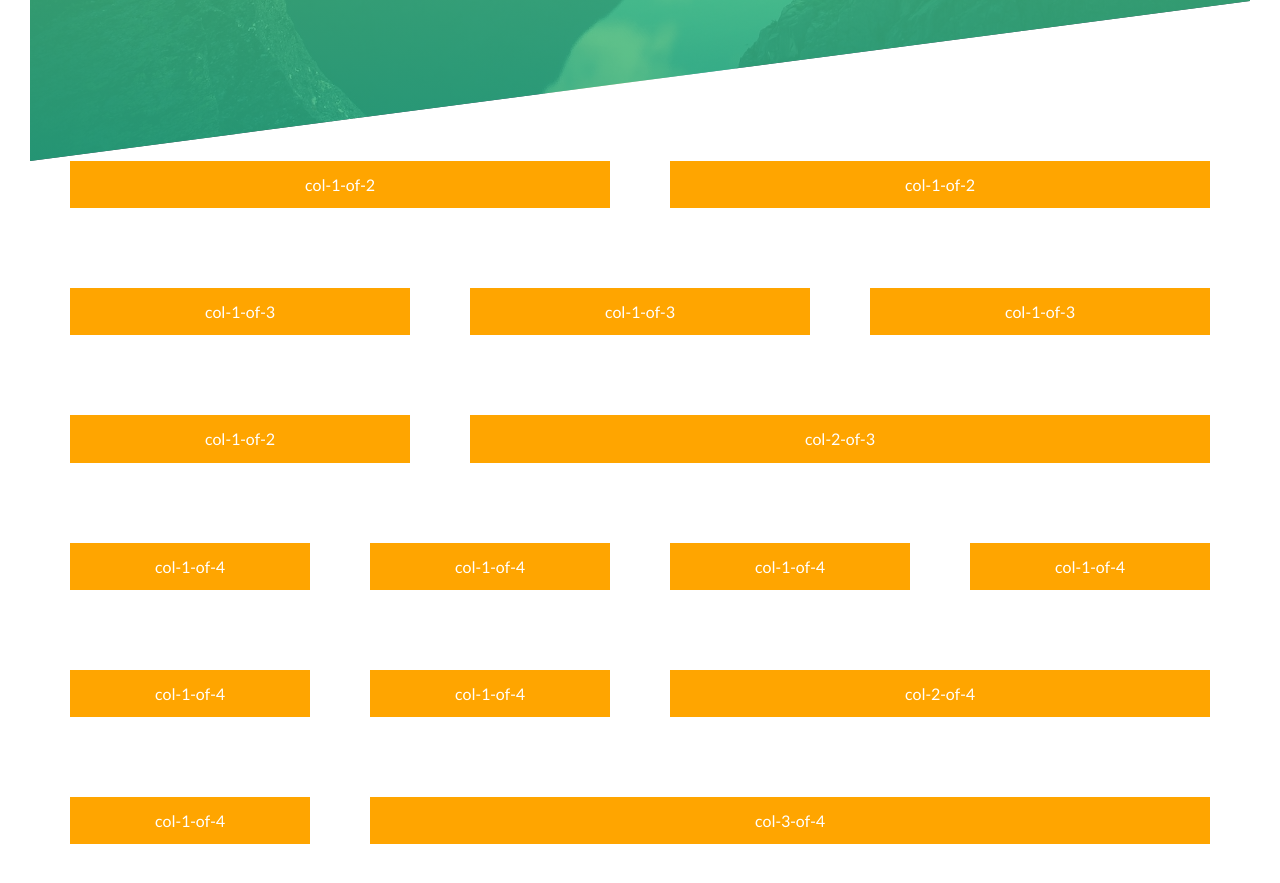
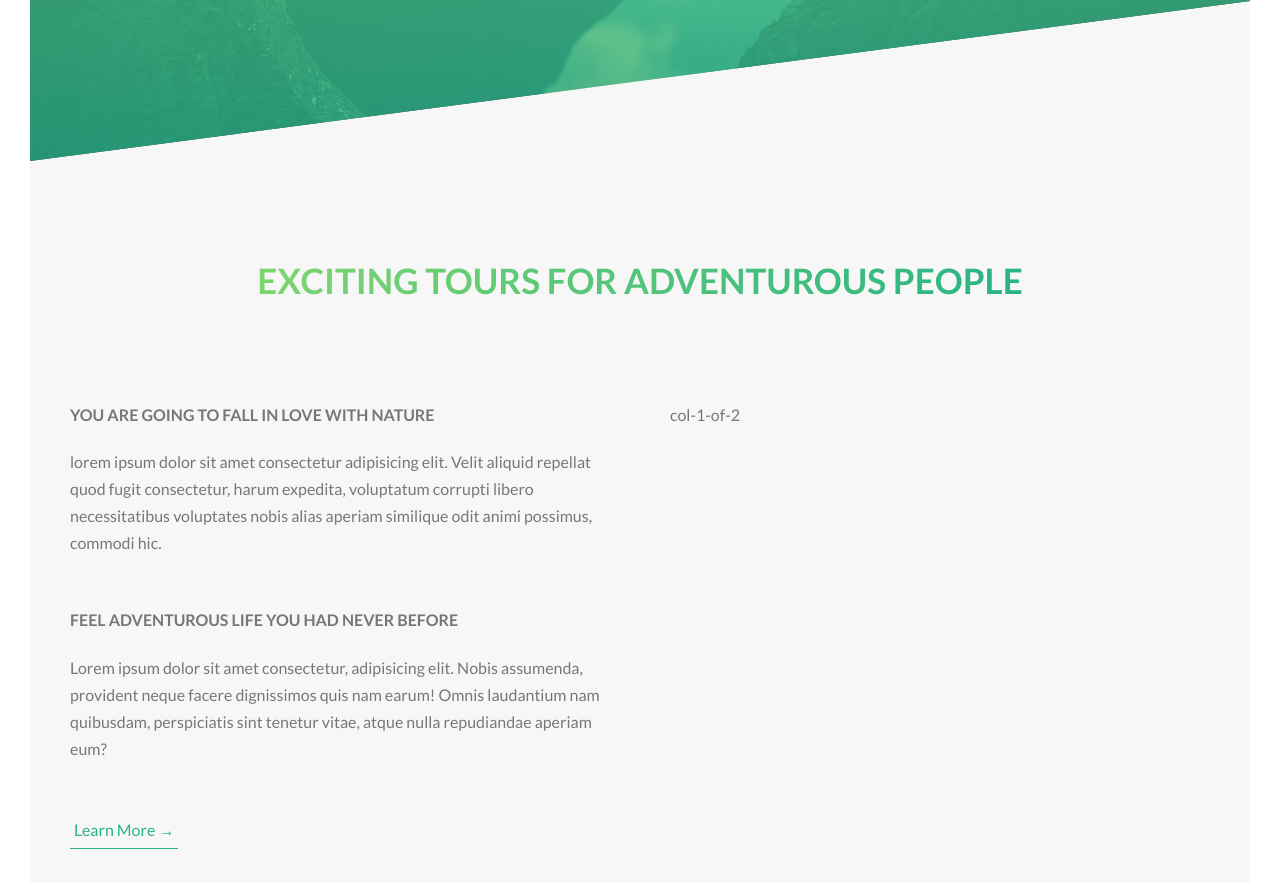
Before and after one commit to anitkumarsingh/advanced-css-natours, a website: page index.html in a window 1280 px wide. Shown: the part 629-1512 px from the top of the page. Drawn offline with Linux system fonts and the light colour scheme.

Commit message:
about us part-2

```diff
--- a/css/style.css
+++ b/css/style.css
@@ -57,6 +57,73 @@ body {
   color: #777;
   padding: 3rem; }
 
+/* line 10, scss/base/_typography.scss */
+.primary-heading {
+  color: #fff;
+  text-transform: uppercase;
+  backface-visibility: hidden;
+  margin-bottom: 4rem; }
+  /* line 16, scss/base/_typography.scss */
+  .primary-heading--main {
+    display: block;
+    font-size: 6rem;
+    font-weight: 400;
+    letter-spacing: 3.5rem;
+    animation-name: moveInLeft;
+    animation-duration: 1s;
+    animation-timing-function: ease-out; }
+  /* line 26, scss/base/_typography.scss */
+  .primary-heading--sub {
+    display: block;
+    font-size: 2rem;
+    font-weight: 700;
+    letter-spacing: 1.75rem;
+    animation: moveInRight 1s ease-out; }
+
+/* line 34, scss/base/_typography.scss */
+.secondary-heading {
+  font-size: 3.5rem;
+  text-transform: uppercase;
+  font-weight: 700;
+  display: inline-block;
+  background-image: linear-gradient(to right, #7ed56f, #28b485);
+  -webkit-background-clip: text;
+  color: transparent;
+  transition: all .2s; }
+  /* line 44, scss/base/_typography.scss */
+  .secondary-heading:hover {
+    transform: skewY(5deg) skewX(10deg) scale(1.1);
+    text-shadow: 0.5rem 2rem 6rem rgba(0, 0, 0, 0.4); }
+
+/* line 49, scss/base/_typography.scss */
+.tertiary-heading {
+  font-size: 1.6rem;
+  text-transform: uppercase;
+  font-weight: 700; }
+
+/* line 54, scss/base/_typography.scss */
+.paragraph {
+  font-size: 1.6rem; }
+  /* line 56, scss/base/_typography.scss */
+  .paragraph:not(:last-child) {
+    margin-bottom: 5rem; }
+
+/* line 1, scss/base/_utilities.scss */
+.u-text-center {
+  text-align: center; }
+
+/* line 2, scss/base/_utilities.scss */
+.u-margin-bottom-small {
+  margin-bottom: 2rem; }
+
+/* line 3, scss/base/_utilities.scss */
+.u-margin-bottom-medium {
+  margin-bottom: 4rem; }
+
+/* line 4, scss/base/_utilities.scss */
+.u-margin-bottom-large {
+  margin-bottom: 8rem; }
+
 /* line 2, scss/components/_buttons.scss */
 .btn:link, .btn:visited {
   text-decoration: none;
@@ -107,6 +174,28 @@ body {
   animation: moveInBottom 0.5s ease-out 0.75s;
   animation-fill-mode: backwards; }
 
+/* line 55, scss/components/_buttons.scss */
+.btn-text:link, .btn-text:visited {
+  text-decoration: none;
+  color: #28b485;
+  display: inline-block;
+  font-size: 1.6rem;
+  border-bottom: 1px solid #28b485;
+  padding: 4px;
+  transition: all .2s; }
+
+/* line 65, scss/components/_buttons.scss */
+.btn-text:hover {
+  box-shadow: 0 0.1rem 2rem rgba(0, 0, 0, 0.6);
+  background-color: #28b485;
+  color: #fff;
+  transform: translateY(-2px); }
+
+/* line 71, scss/components/_buttons.scss */
+.btn-text:active {
+  box-shadow: 0 0.5rem 1rem rgba(0, 0, 0, 0.6);
+  transform: translateY(0px); }
+
 /* line 1, scss/layouts/_header.scss */
 .header {
   height: 95vh;
@@ -134,7 +223,6 @@ body {
 /* line 1, scss/layouts/_grid.scss */
 .row {
   max-width: 114rem;
-  background-color: #fff;
   margin: 0 auto; }
   /* line 5, scss/layouts/_grid.scss */
   .row:not(:last-child) {
@@ -146,9 +234,6 @@ body {
     clear: both; }
   /* line 9, scss/layouts/_grid.scss */
   .row [class^="col-"] {
-    background-color: orange;
-    color: #fff;
-    text-align: center;
     padding: 1rem 0;
     float: left; }
     /* line 15, scss/layouts/_grid.scss */
@@ -174,24 +259,7 @@ body {
     width: calc((3*(100% - 3*6rem)/4) + 2*(6rem)); }
 
 /* line 1, scss/pages/_home.scss */
-.primary-heading {
-  color: #fff;
-  text-transform: uppercase;
-  backface-visibility: hidden;
-  margin-bottom: 4rem; }
-  /* line 7, scss/pages/_home.scss */
-  .primary-heading--main {
-    display: block;
-    font-size: 6rem;
-    font-weight: 400;
-    letter-spacing: 3.5rem;
-    animation-name: moveInLeft;
-    animation-duration: 1s;
-    animation-timing-function: ease-out; }
-  /* line 17, scss/pages/_home.scss */
-  .primary-heading--sub {
-    display: block;
-    font-size: 2rem;
-    font-weight: 700;
-    letter-spacing: 1.75rem;
-    animation: moveInRight 1s ease-out; }
+.section-about {
+  background-color: #f7f7f7;
+  padding: 25rem 0;
+  margin-top: -20vh; }
--- a/index.html
+++ b/index.html
@@ -25,6 +25,34 @@
 				<a href="#" class="btn btn--white btn--animated">discover a journey</a>
 			</div>
 		</header>
+		<main>
+			<section class="section-about">
+				<div class="u-text-center u-margin-bottom-large">
+					<h2 class="secondary-heading">Exciting tours for adventurous people</h2>
+				</div>
+				<div class="row">
+					<div class="col-1-of-2">
+						<h3 class="tertiary-heading u-margin-bottom-small">You are going to fall in love with nature</h3>
+						<p class="paragraph">
+							lorem ipsum dolor sit amet consectetur adipisicing elit. Velit aliquid
+							repellat quod fugit consectetur, harum expedita, voluptatum corrupti libero
+							necessitatibus voluptates nobis alias aperiam similique odit animi possimus,
+							commodi hic.
+						</p>
+						<h3 class="tertiary-heading u-margin-bottom-small">Feel adventurous life you had never before</h3>
+						<p class="paragraph">
+							Lorem ipsum dolor sit amet consectetur, adipisicing elit. Nobis assumenda,
+							provident neque facere dignissimos quis nam earum! Omnis laudantium nam
+							quibusdam, perspiciatis sint tenetur vitae, atque nulla repudiandae aperiam
+							eum?
+						</p>
+						<a href="#" class="btn-text">Learn More &rarr;</a>
+					</div>
+					<div class="col-1-of-2">col-1-of-2</div>
+				</div>
+			</section>
+		</main>
+		<!--
 		<section class="grid-test">
 			<div class="row">
 				<div class="col-1-of-2">col-1-of-2</div>
@@ -55,5 +83,5 @@
 				<div class="col-3-of-4">col-3-of-4</div>
 			</div>
 		</section>
-	</body>
+		--></body>
 </html>
```
